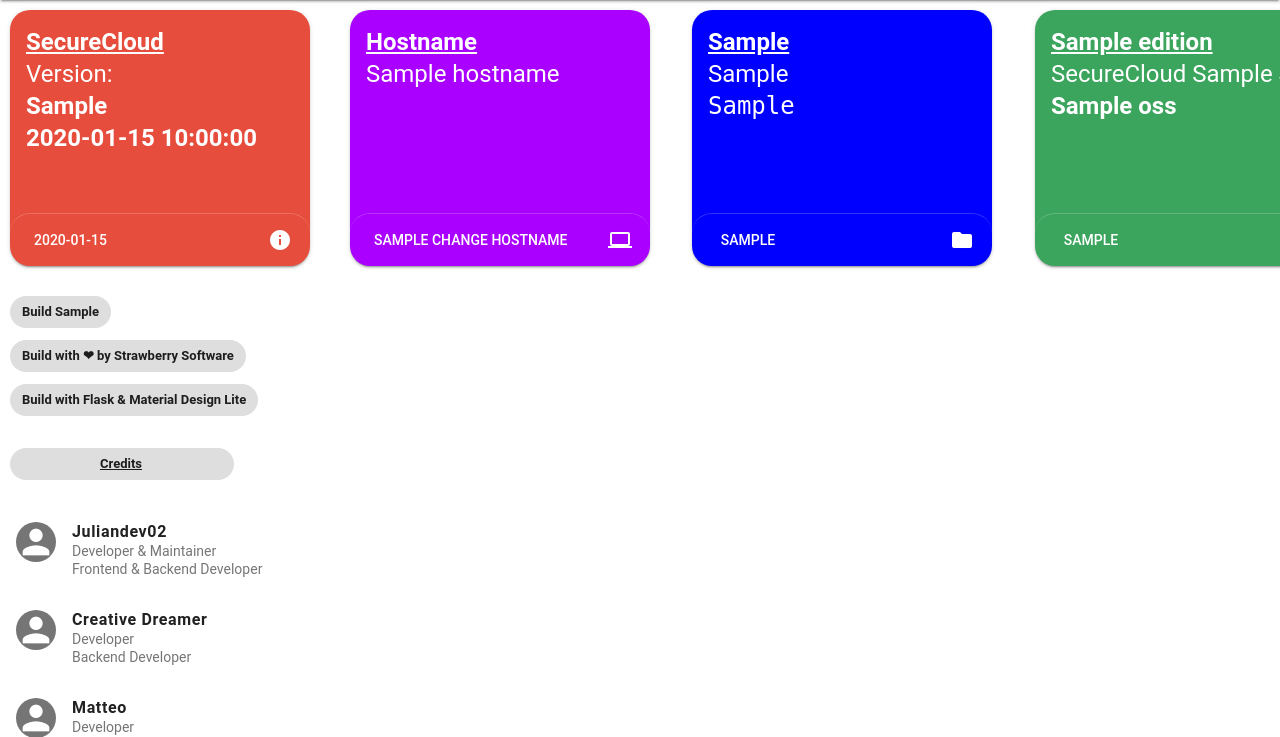
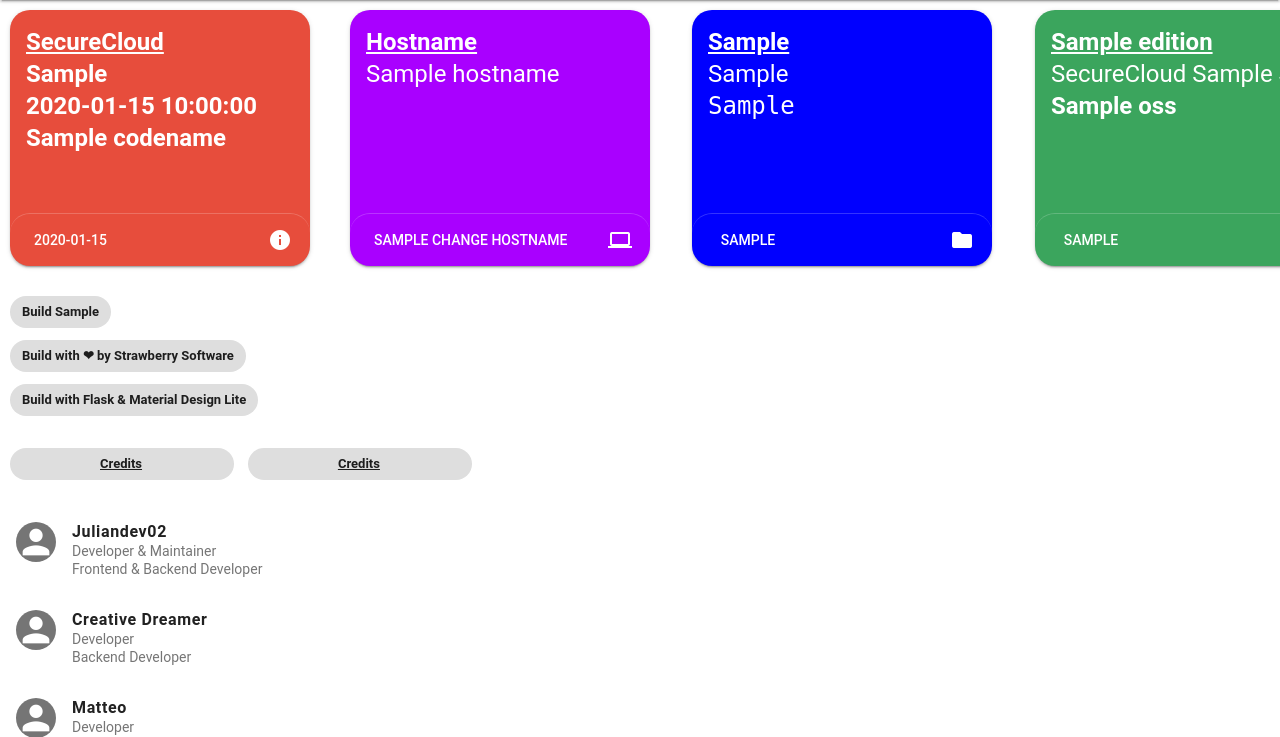
Before and after one commit to Strawberry-Software-Industries/SecureCloud, a Flask app: template templates/about.html in a window 1280 px wide. Shown: the part 64-801 px from the top of the page. Run offline with Flask 2, Linux system fonts and the light colour scheme; the template is opened without the code that fills it: most values are stand-ins (such as "Sample title", 1, 10 or a date in 2020); parts of the project's set-up code (start-up, migrations or seed data) failed here and were passed over.

Commit message:
Added Codename

```diff
--- a/templates/about.html
+++ b/templates/about.html
@@ -83,10 +83,10 @@
                 <div class="card-event mdl-card mdl-shadow--2dp">
                     <div class="mdl-card__title mdl-card--expand">
                         <h4>
-                            <b><u>SecureCloud</u></b>
-                            <br>Version:<br>
+                            <b><u>SecureCloud</u></b><br>
                             <b>{{version_full}}</b> <br>
-                            <b>{{build_date}}</b>
+                            <b>{{build_date}}</b><br>
+                            <b>{{codename}}</b>
 
                         </h4>
                     </div>
@@ -317,6 +317,10 @@
                     <span class="mdl-chip__text " style="margin-left: 78px; "><b><u>Credits</u></b></span>
                 </span>
 
+                <span class="mdl-chip " style="margin-left: 10px; margin-top: 10px; width: 200px; ">
+                    <span class="mdl-chip__text " style="margin-left: 78px; "><b><u>Credits</u></b></span>
+                </span>
+
                 <style>
                     .demo-list-three {
                         width: 650px;
```
